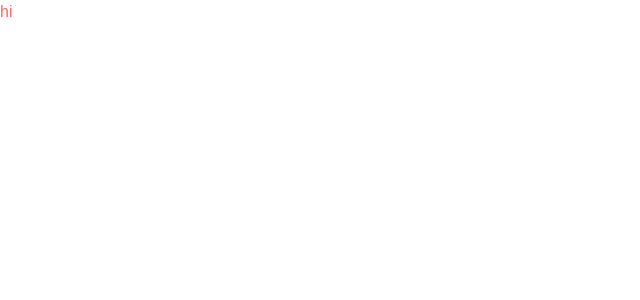
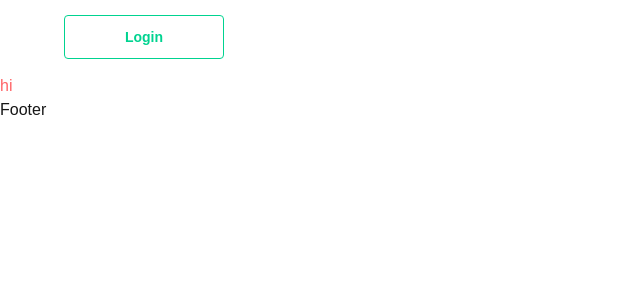
Before and after one commit to nextjs-developers/Food-app, a Next.js app: page / in a window 1280 px wide. Shown: the top 300 px of the page, without its empty margins (0-640 px from the left). Built offline with nearby package versions, Linux system fonts and the light colour scheme.

Commit message:
Login button and model created

```diff
--- a/package.json
+++ b/package.json
@@ -11,14 +11,15 @@
   "dependencies": {
     "daisyui": "^5.0.9",
     "next": "15.2.4",
+    "postcss": "^8.5.3",
     "react": "^19.0.0",
     "react-dom": "^19.0.0"
   },
   "devDependencies": {
     "@eslint/eslintrc": "^3",
-    "@tailwindcss/postcss": "^4",
+    "@tailwindcss/postcss": "^4.0.17",
     "eslint": "^9",
     "eslint-config-next": "15.2.4",
-    "tailwindcss": "^4"
+    "tailwindcss": "^4.0.17"
   }
 }
--- a/src/app/globals.css
+++ b/src/app/globals.css
@@ -1,4 +1,6 @@
 @import "tailwindcss";
+@plugin "daisyui";
+
 :root {
   --default: #ffffff;
   --prefersdark: #171717;
--- a/src/app/layout.js
+++ b/src/app/layout.js
@@ -1,3 +1,4 @@
+import Layout from "@/components/layout/Layout";
 import "./globals.css";
 
 export const metadata = {
@@ -8,7 +9,12 @@ export const metadata = {
 export default function RootLayout({ children }) {
 	return (
 		<html lang="en">
-			<body>{children}</body>
+			<body>
+				<Layout>
+				{children}
+				</Layout>
+
+				</body>
 		</html>
 	);
 }
--- a/src/components/layout/Header.js
+++ b/src/components/layout/Header.js
@@ -1,9 +1,14 @@
 import React from 'react'
+import AuthForm from '../templates/authForm/AuthForm'
+
 
 const Header = () => {
   return (
-    <div>
-      Header
+    <div className="flex justify-between items-center w-[calc(100%-8rem)] h-[74px] mx-auto bg-white">
+
+      <div className="btn btn-outline btn-success md:w-40 w-32 h-11">
+        <AuthForm/>
+      </div>
     </div>
   )
 }
--- /dev/null
+++ b/src/components/partials/container/ModalContainer.js
@@ -0,0 +1,16 @@
+import React from 'react'
+
+function ModalContainer({ children, isOpen }) {
+
+    if(!isOpen) return;
+  return (
+    <div className="modal modal-open fixed inset-0 z-10">
+    <div className="modal-backdrop bg-black/20 backdrop-blur-sm"></div>
+    <div className="modal-box w-full h-full max-w-none rounded-none flex items-center justify-center bg-transparent shadow-none">
+      {children}
+    </div>
+  </div>
+  )
+}
+
+export default ModalContainer
--- /dev/null
+++ b/src/components/templates/authForm/AuthForm.js
@@ -0,0 +1,37 @@
+"use client";
+
+import ModalContainer from "@/components/partials/container/ModalContainer";
+import { useState } from "react";
+
+function AuthForm() {
+    const [step, setStep] = useState(1);
+    const [mobile, setMobile] = useState("");
+    const [isOpen, setIsOpen] = useState(false);
+
+
+    return (
+      <div>
+        <button onClick={() => setIsOpen(true)}>Login</button>
+        {step === 1 && (
+          <ModalContainer setIsOpen={setIsOpen} isOpen={isOpen}>
+            {/* <SendOTPForm
+              mobile={mobile}
+              setMobile={setMobile}
+              setStep={setStep}
+            /> */}
+          </ModalContainer>
+        )}
+        {step === 2 && (
+          <ModalContainer setIsOpen={setIsOpen} isOpen={isOpen}>
+            {/* <CheckOTPForm
+              mobile={mobile}
+              setStep={setStep}
+              setIsOpen={setIsOpen}
+            /> */}
+          </ModalContainer>
+        )}
+      </div>
+    );
+}
+
+export default AuthForm
```
Also changed, not shown: jsconfig.json (+18 -2 lines), 1 other file (tests, documents, lock files or other folders).
